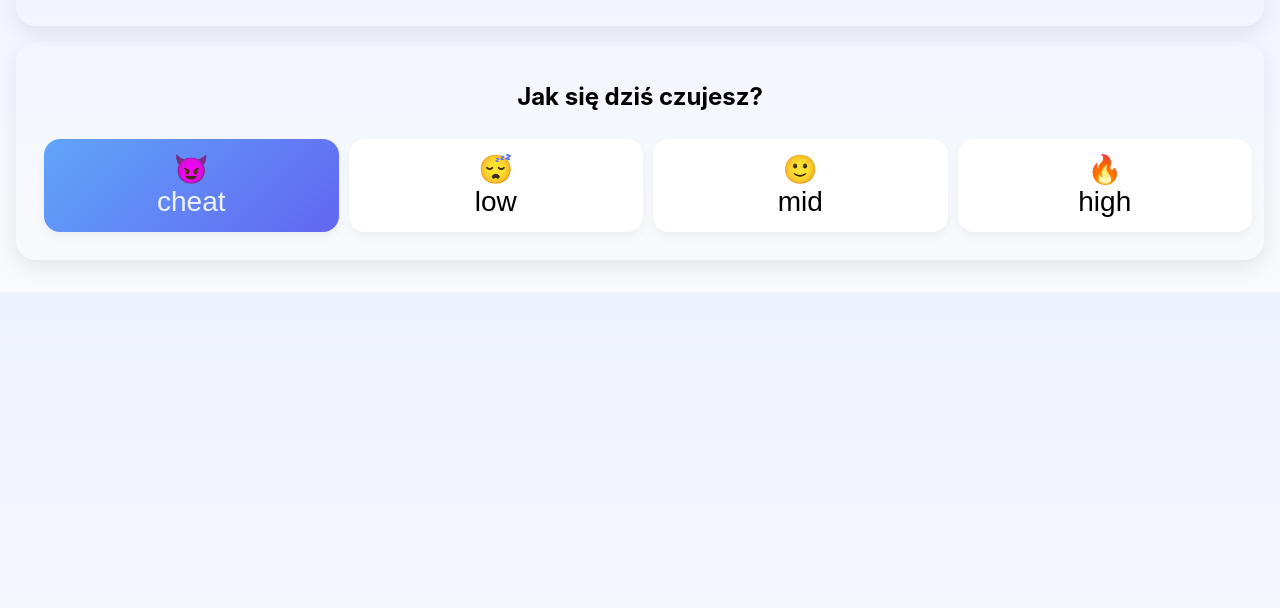
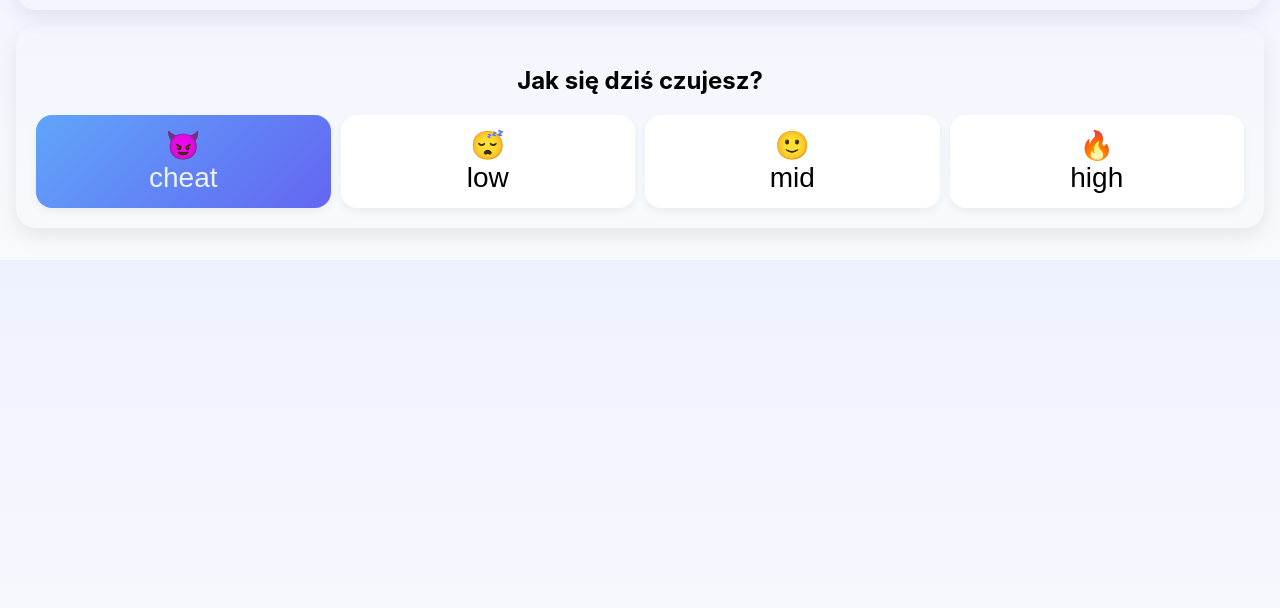
Before and after one commit to jvstmon/YouGoNat, a plain HTML site: page index.html in a window 1280 px wide. Shown: the part 192-800 px from the top of the page. Drawn offline with Linux system fonts and the light colour scheme.

Commit message:
modified:   index.html

```diff
--- a/index.html
+++ b/index.html
@@ -2,7 +2,7 @@
 <html lang="pl">
 <head>
   <meta charset="UTF-8">
-  <meta name="viewport" content="width=device-width, initial-scale=1.0">
+  <meta name="viewport" content="width=device-width, initial-scale=1.0, maximum-scale=1.0, user-scalable=no">
   <title>YOU GO NATALIA!</title>
   <link rel="icon" type="image/png" href="icon.png">
   <link rel="manifest" href="manifest.json">
@@ -53,7 +53,7 @@
 
     button {
       padding: 14px 16px;
-      margin: 8px;
+      margin: 0;
       border: none;
       border-radius: 14px;
       font-size: 16px;
@@ -78,7 +78,7 @@
 
     .mood-grid {
       display: grid;
-      grid-template-columns: repeat(4, 1fr);
+      grid-template-columns: repeat(auto-fit, minmax(70px, 1fr));
       gap: 10px;
       margin-top: 10px;
       width: 100%;
@@ -182,6 +182,10 @@
   .cheat-btn span {
     opacity: 0.9;
     color: white;
+  }
+
+  input, textarea {
+    font-size: 16px;
   }
 
   </style>
```
